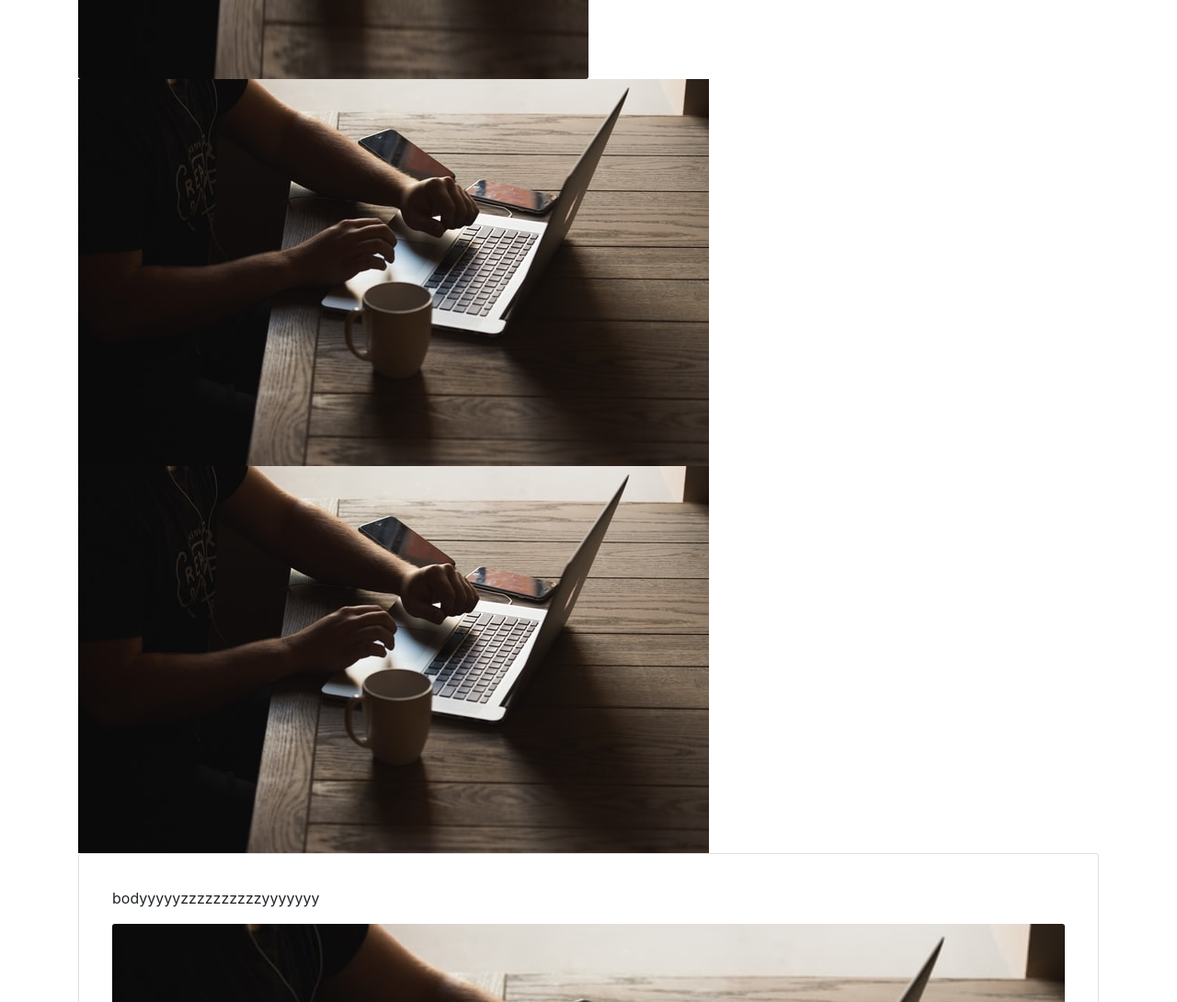
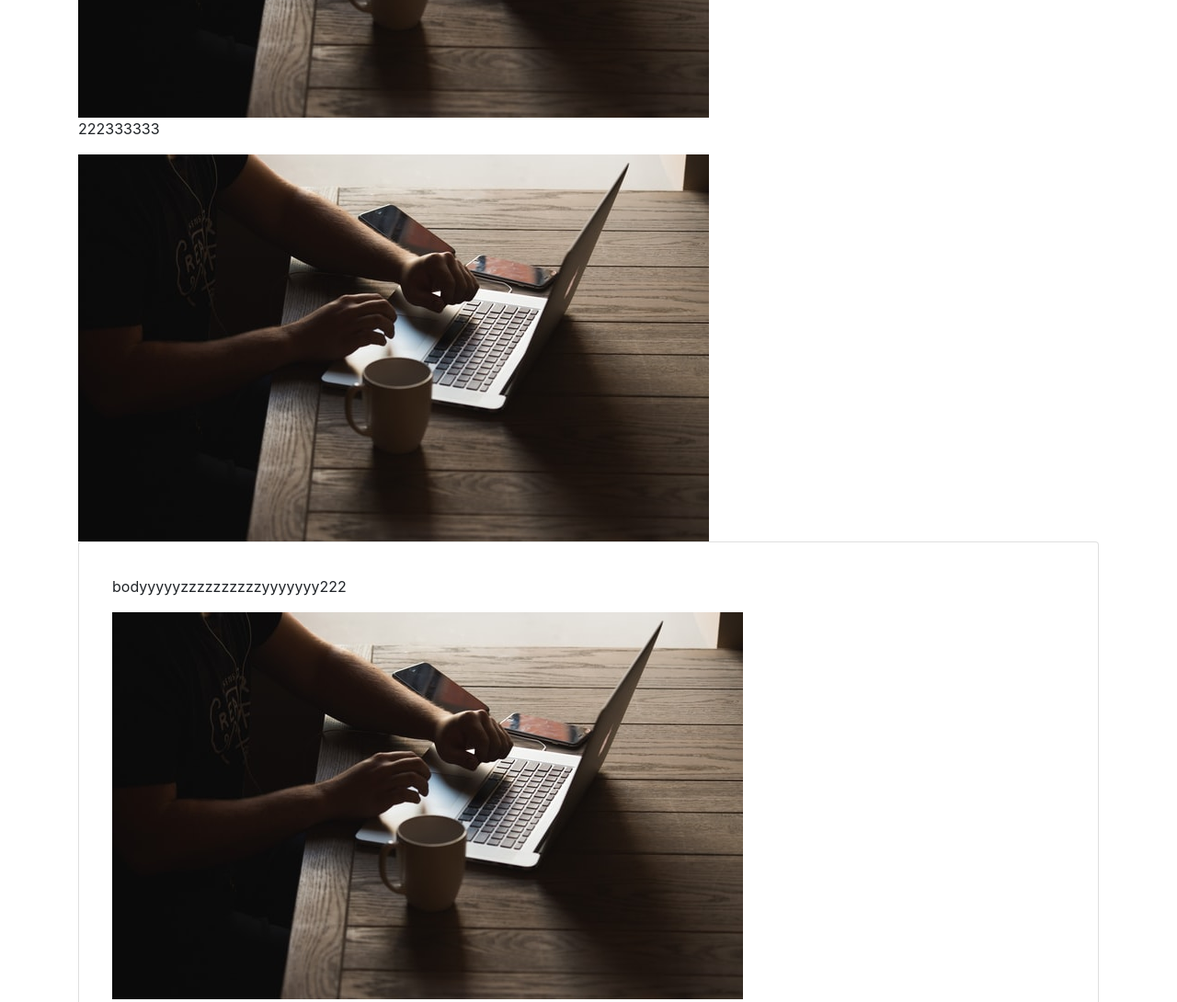
Before and after one commit to rmlds/portfolio-website-1, a website: page public/index.html in a window 1280 px wide. Shown: the part 4120-5210 px from the top of the page at 92% size. Drawn offline with nearby package versions, Linux system fonts and the light colour scheme.

Commit message:
Fixing images on Android #4

```diff
--- a/public/index.html
+++ b/public/index.html
@@ -172,14 +172,20 @@
       </div>
     </div>
 
-    <img src="/images/unsplash-business-3.jpg" class="card-img h-100" style="width: 50%; min-width: 100px;" alt="business">
     <img src="/images/unsplash-business-3.jpg" alt="business">
     <img src="/images/unsplash-business-3.jpg" style="min-width: 100px; min-height: 100px;" alt="business">
 
+    <div>
+      <div>
+        <p>222333333</p>
+        <img src="/images/unsplash-business-3.jpg" alt="business">
+      </div>
+    </div>
+
     <div class="card mb-5">
       <div class="card-body m-3">
-        <p>bodyyyyyzzzzzzzzzzyyyyyyy</p>
-        <img src="/images/unsplash-business-3.jpg" class="card-img h-100" alt="business">
+        <p>bodyyyyyzzzzzzzzzzyyyyyyy222</p>
+        <img src="/images/unsplash-business-3.jpg" alt="business">
       </div>
     </div>
 
```
